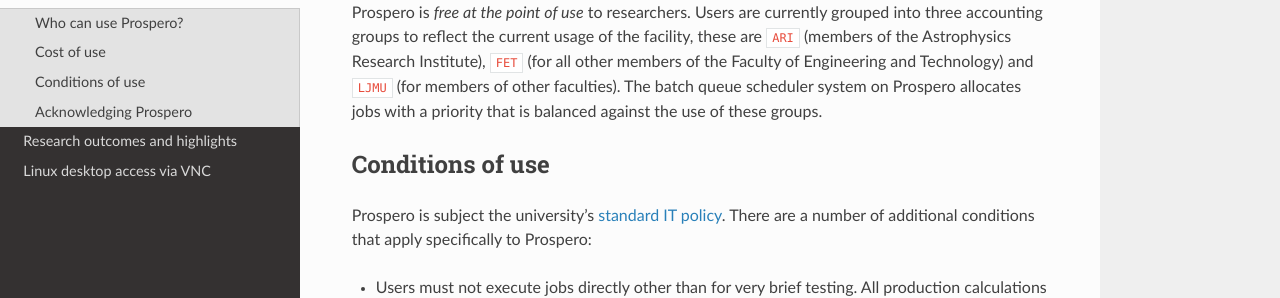
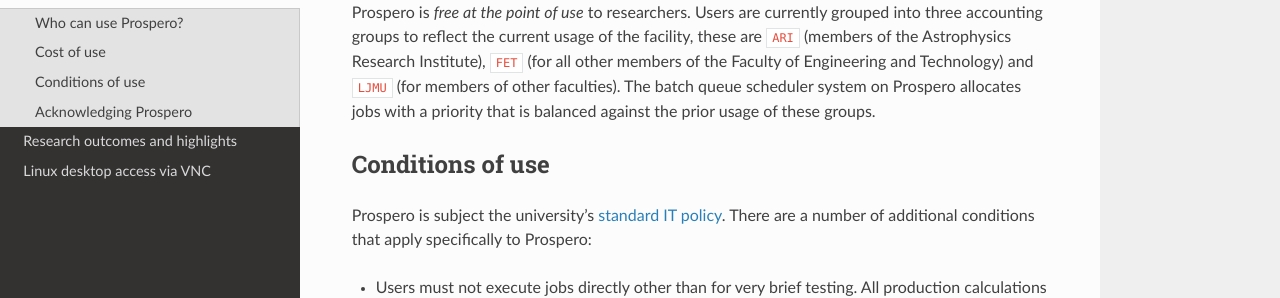
Before and after one commit to astrcrai/prospero-docs, a Sphinx documentation site: the page built from docs/source/policies.rst, in a window 1280 px wide and 1347 px high. Shown: the part 391-689 px from the top of the window. Built offline with Sphinx 7.4.7 and the Read the Docs theme 2.0.0, drawn with Linux system fonts in a browser that asks for light colours.

Commit message:
Update policies.rst

```diff
--- a/docs/source/policies.rst
+++ b/docs/source/policies.rst
@@ -9,7 +9,7 @@
 Cost of use
 ------------
 
-Prospero is `free at the point of use` to researchers. Users are currently grouped into three accounting groups to reflect the current usage of the facility, these are ``ARI`` (members of the Astrophysics Research Institute), ``FET`` (for all other members of the Faculty of Engineering and Technology) and ``LJMU`` (for members of other faculties). The batch queue scheduler system on Prospero allocates jobs with a priority that is balanced against the use of these groups.
+Prospero is `free at the point of use` to researchers. Users are currently grouped into three accounting groups to reflect the current usage of the facility, these are ``ARI`` (members of the Astrophysics Research Institute), ``FET`` (for all other members of the Faculty of Engineering and Technology) and ``LJMU`` (for members of other faculties). The batch queue scheduler system on Prospero allocates jobs with a priority that is balanced against the prior usage of these groups.
 
 Conditions of use
 ------------
```
